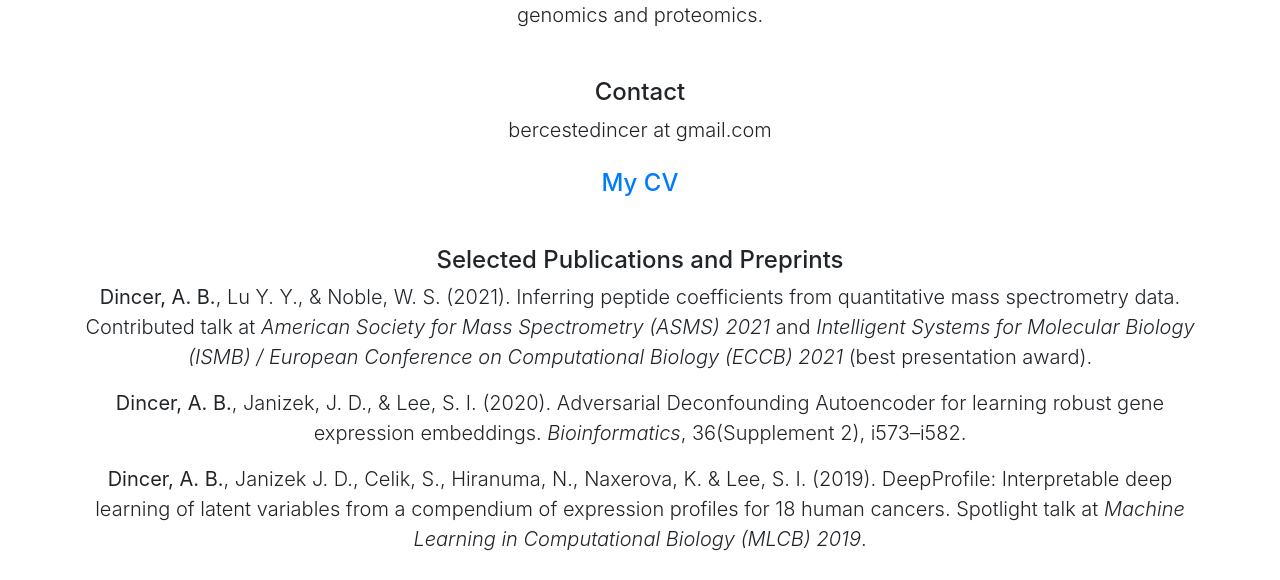
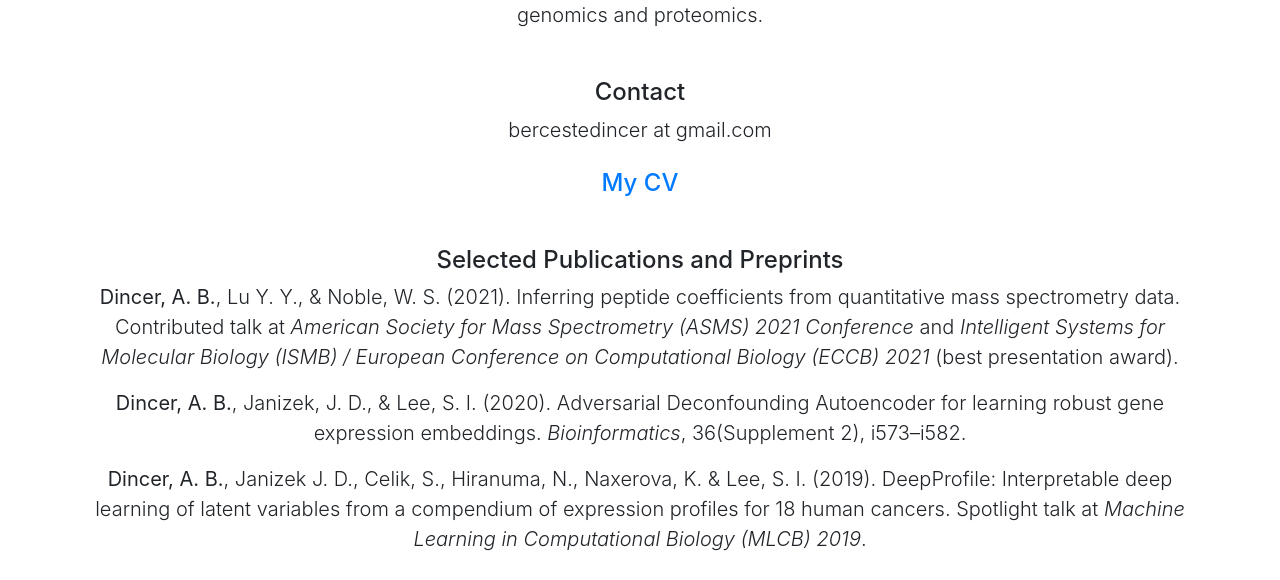
Before and after one commit to BercesteDincer/bercestedincer.github.io, a website: page index.html in a window 1280 px wide. Shown: the part 220-800 px from the top of the page. Drawn offline with Linux system fonts and the light colour scheme.

Commit message:
Update index.html

```diff
--- a/index.html
+++ b/index.html
@@ -50,7 +50,7 @@
         <h4 class="mt-4"><a href="Ayse_Berceste_Dincer_CV_2021.pdf">My CV</a></h4>
 
         <h4 class="mt-5">Selected Publications and Preprints</h4>
-        <p class="lead"> <b>Dincer, A. B.</b>, Lu Y. Y.,  &amp Noble, W. S. (2021). Inferring peptide coefficients from quantitative mass spectrometry data. Contributed talk at <i>American Society for Mass Spectrometry (ASMS) 2021 </i> and <i> Intelligent Systems for Molecular Biology (ISMB) / European Conference on Computational Biology (ECCB) 2021</i> (best presentation award).</p>
+        <p class="lead"> <b>Dincer, A. B.</b>, Lu Y. Y.,  &amp Noble, W. S. (2021). Inferring peptide coefficients from quantitative mass spectrometry data. Contributed talk at <i>American Society for Mass Spectrometry (ASMS) 2021 Conference</i> and <i> Intelligent Systems for Molecular Biology (ISMB) / European Conference on Computational Biology (ECCB) 2021</i> (best presentation award).</p>
         <p class="lead"> <b>Dincer, A. B.</b>, Janizek, J. D., &amp Lee, S. I. (2020). Adversarial Deconfounding Autoencoder for learning robust gene expression embeddings. <i> Bioinformatics</i>, 36(Supplement 2), i573–i582.</p>
         <p class="lead"> <b>Dincer, A. B.</b>, Janizek J. D., Celik, S., Hiranuma, N., Naxerova, K. &amp Lee, S. I. (2019). DeepProfile: Interpretable deep learning of latent variables from a compendium of expression profiles for 18 human cancers. Spotlight talk at <i>Machine Learning in Computational Biology (MLCB) 2019</i>.</p>
 
```
